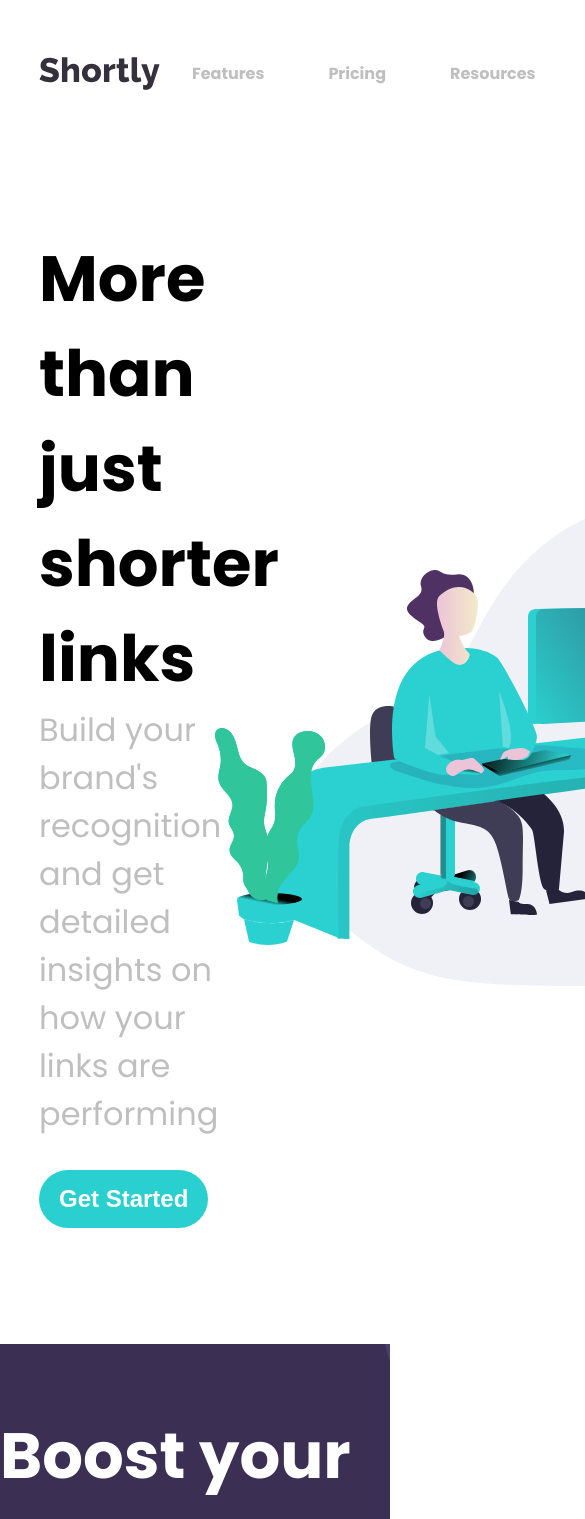
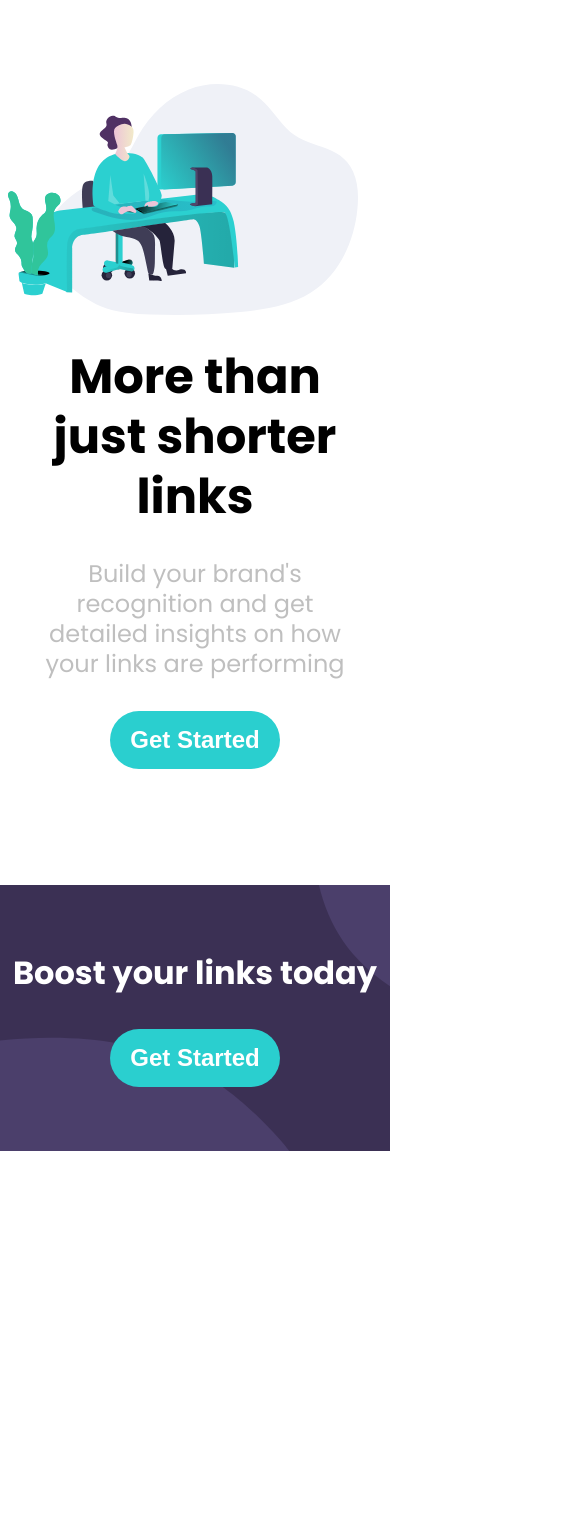
Before and after one commit to iamshubhankarkhare/shortly, a React (Create React App) app: page / in a window 390 px wide. Shown: the top 1519 px of the page, 585 px wide, since content can reach past the window. After the commit the page ends 1151 px from the top, so only its background shows below. Built offline with nearby package versions, Linux system fonts and the light colour scheme.

Commit message:
add responsiveness

```diff
--- a/src/components/ctaBlock.js
+++ b/src/components/ctaBlock.js
@@ -3,7 +3,6 @@ import { Flex, Link, Button, H1 } from './styledComponents';
 import bgBoostDesktop from '../assests/bg-boost-desktop.svg';
 
 function CtaBlock() {
-  console.log(bgBoostDesktop);
   return (
     <Flex
       flexDirection="column"
@@ -16,7 +15,13 @@ function CtaBlock() {
       backgroundRepeat="no-repeat"
       py="4"
     >
-      <H1 fontWeight="700" fontSize="4rem" my="0" color="white" my="4">
+      <H1
+        fontWeight="700"
+        fontSize={['2rem', '4rem']}
+        textAlign="center"
+        my={[4, 0]}
+        color="white"
+      >
         Boost your links today
       </H1>
       <Button
--- a/src/components/heroBlock.js
+++ b/src/components/heroBlock.js
@@ -5,20 +5,39 @@ import Image from '../assests/illustration-working.svg';
 function HeroBlock() {
   return (
     <Flex
-      ml="10vw"
       my="10vh"
+      ml={[4, '10vw']}
+      mr={[4, '0']}
       justifyContent="space-between"
       alignItems="center"
+      flexDirection={['column-reverse', 'row']}
     >
-      <Flex flexDirection="column" justifyContent="center" width="50%">
-        <H1 fontWeight="700" fontSize="4rem" my="0">
+      <Flex
+        flexDirection="column"
+        justifyContent="center"
+        width={['100%', '50%']}
+      >
+        <H1
+          fontWeight="700"
+          fontSize={['3rem', '4rem']}
+          my={[4, 0]}
+          lineHeight="1.25"
+          textAlign={['center', 'left']}
+        >
           More than just shorter links
         </H1>
-        <H2 fontWeight="400" fontSize="2rem" my="0" color="neutral.gray">
+        <H2
+          fontWeight="400"
+          fontSize={['1.5rem', '2rem']}
+          my={[0, 4]}
+          lineHeight="1.25"
+          textAlign={['center', 'left']}
+          color="neutral.gray"
+        >
           Build your brand's recognition and get detailed insights on how your
           links are performing
         </H2>
-        <Flex>
+        <Flex justifyContent={['center', 'flex-start']}>
           <Button
             bg="primary.cyan"
             color="white"
@@ -33,7 +52,15 @@ function HeroBlock() {
           </Button>
         </Flex>
       </Flex>
-      <img src={`${Image}`} alt="svg" />
+      <Flex width={['100%', '50%']} justifyContent="flex-end">
+        <img
+          src={`${Image}`}
+          alt="svg"
+          style={{
+            maxWidth: `${window.innerWidth > 768 ? '600px' : '350px'}`,
+          }}
+        />
+      </Flex>
     </Flex>
   );
 }
--- a/src/components/navbar.js
+++ b/src/components/navbar.js
@@ -10,7 +10,13 @@ function Navbar() {
   ];
   const cta = ['Login', 'Sign Up'];
   return (
-    <Flex mx="10vw" my="5vh" justifyContent="space-between" alignItems="center">
+    <Flex
+      mx="10vw"
+      my="5vh"
+      justifyContent="space-between"
+      alignItems="center"
+      display={['none', 'flex']}
+    >
       <Flex alignItems="center">
         <img src={`${Logo}`} alt="Shortly logo" />
         {links.map((link, i) => (
```
